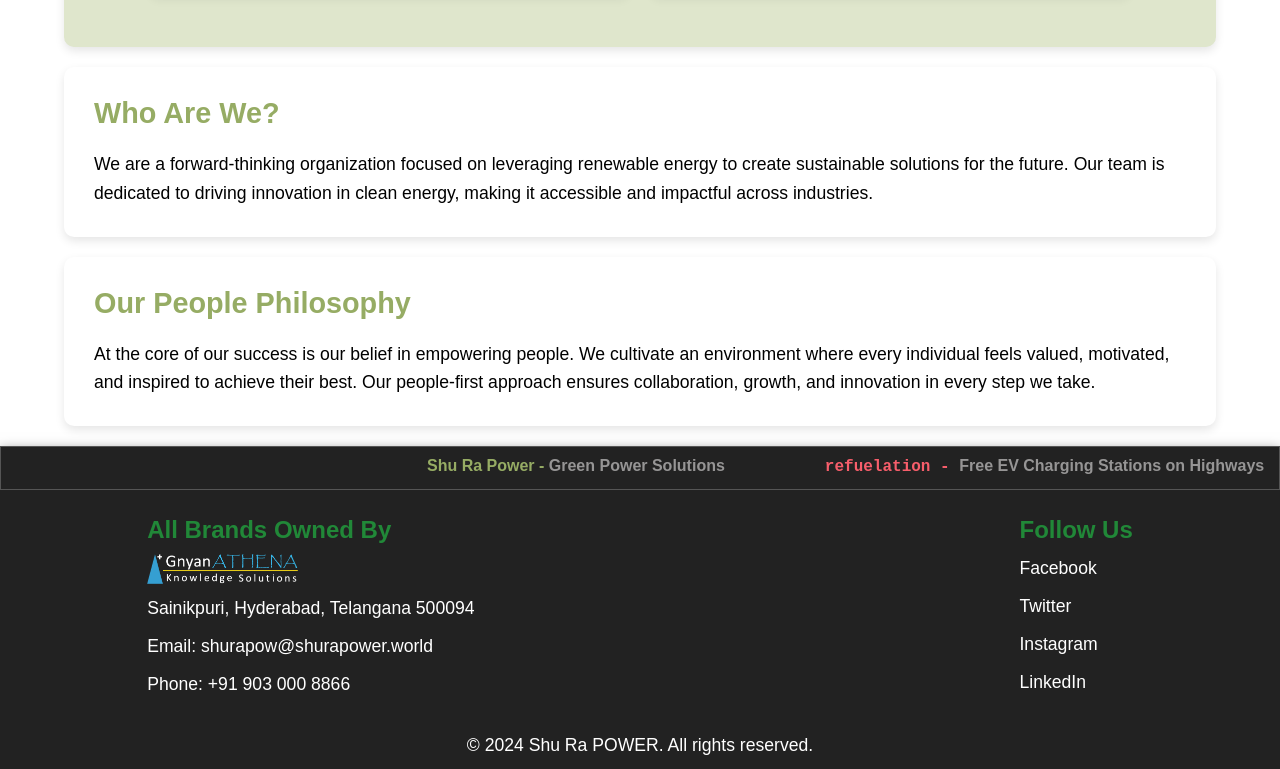
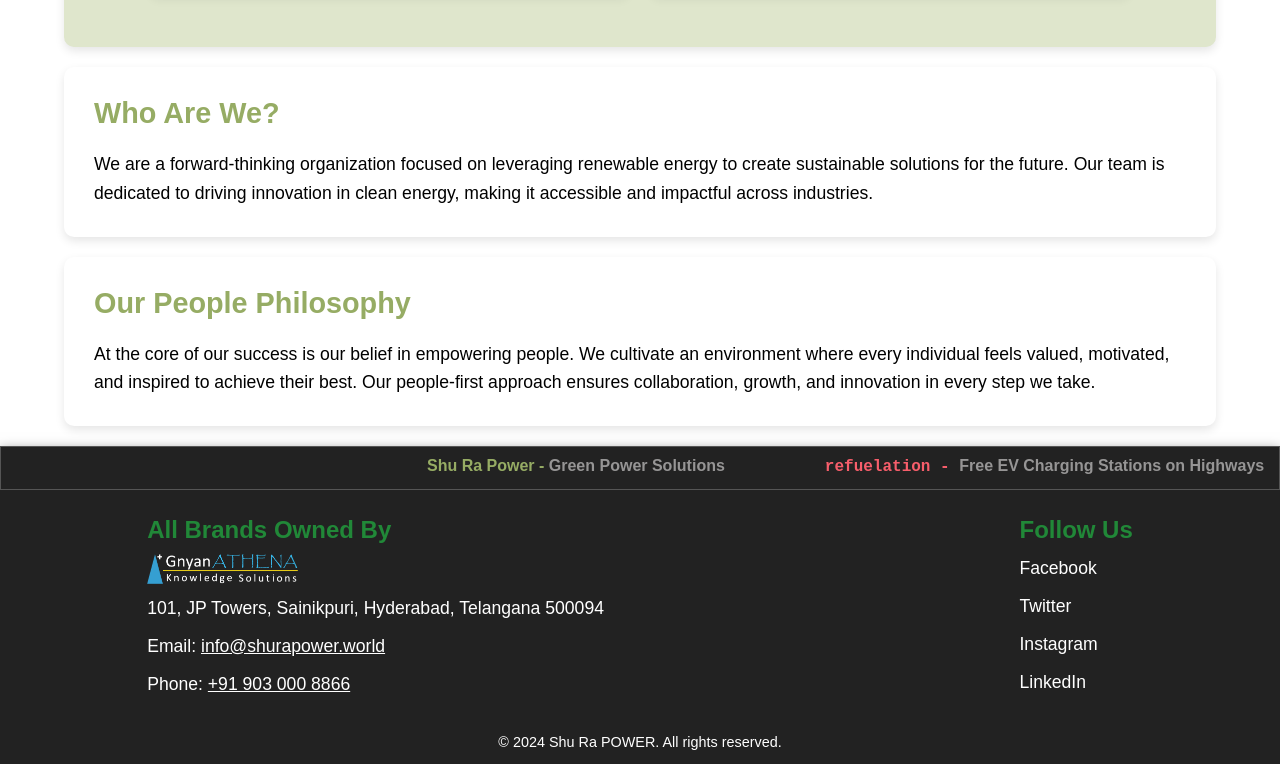
Before and after one commit to abhishekb0411/application, a plain HTML site: page index.html in a window 1280 px wide. Shown: the part 1290-2059 px from the top of the page. Drawn offline with Linux system fonts and the light colour scheme.

Commit message:
beta final

```diff
--- a/index.html
+++ b/index.html
@@ -120,11 +120,11 @@
 
             <img src="./Gnyan Athena white .png" alt="Gnyan Athena">
 
-            <p>    Sainikpuri, Hyderabad, Telangana 500094 </p>
+            <p>   101, JP Towers, Sainikpuri, Hyderabad, Telangana 500094 </p>
 
-             <p>   Email: shurapow@shurapower.world </p>
+             <p>   Email: <a href="mailto:info@shurapower.world" class="gmail">info@shurapower.world</a> </p>
 
-            <p>   Phone: +91 903 000 8866</p>
+            <p>   Phone: <a href="tel:+91 903 000 8866" class="phone">+91 903 000 8866</a></p>
         </div>
         <div class="footer-right">
             <h4>Follow Us</h4>
--- a/nsr.css
+++ b/nsr.css
@@ -268,6 +268,11 @@ nav{
     margin-right: 10dvw;
 }
 
+.gmail, .phone{
+    text-decoration-line: underline;
+    color: #ffffff;
+}
+
 .footer-left p, .footer-right div a{
     font-size: 1.1rem;
     line-height: 1.6;
@@ -300,7 +305,7 @@ nav{
     padding: 10px 0;
     background-color: #222;
     color: #fff;
-    font-size: 1.1rem;
+    font-size: 0.9rem;
     line-height: 1.6;
 }
 /* media query*/
@@ -352,5 +357,8 @@ nav{
     .footer-right {
         margin-right: 10px;
     }
+    .footer-bottom {
+        font-size: 0.6rem;
+    }
 
 }
```
